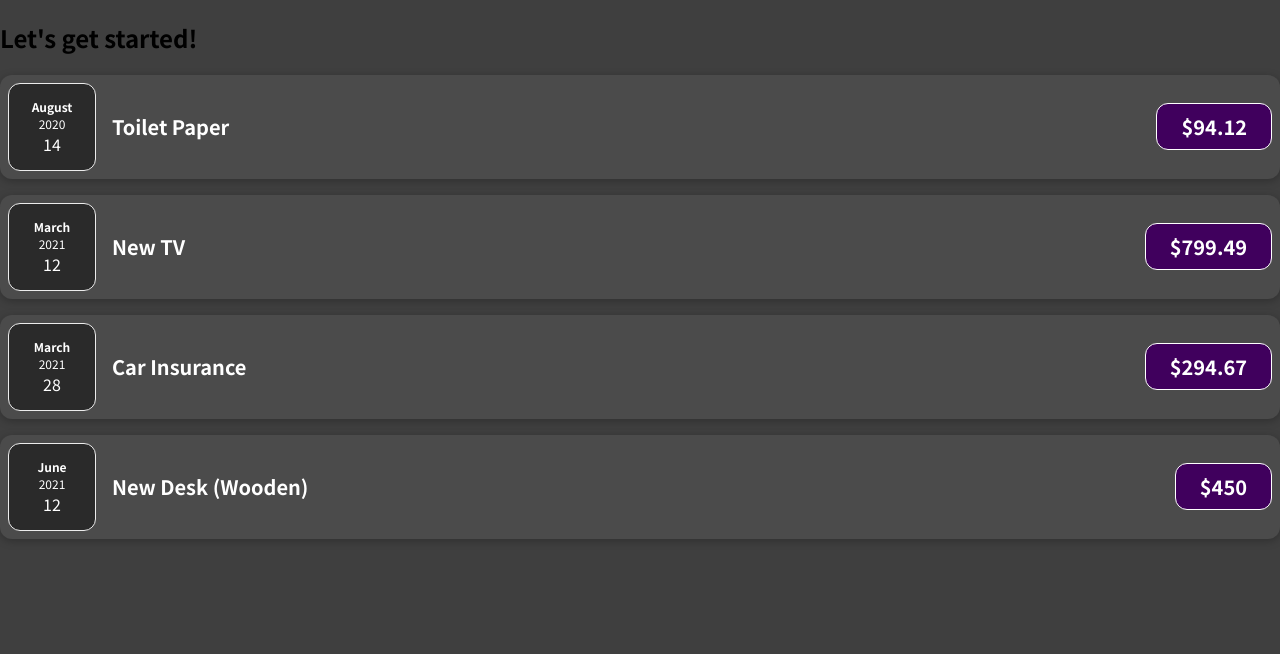
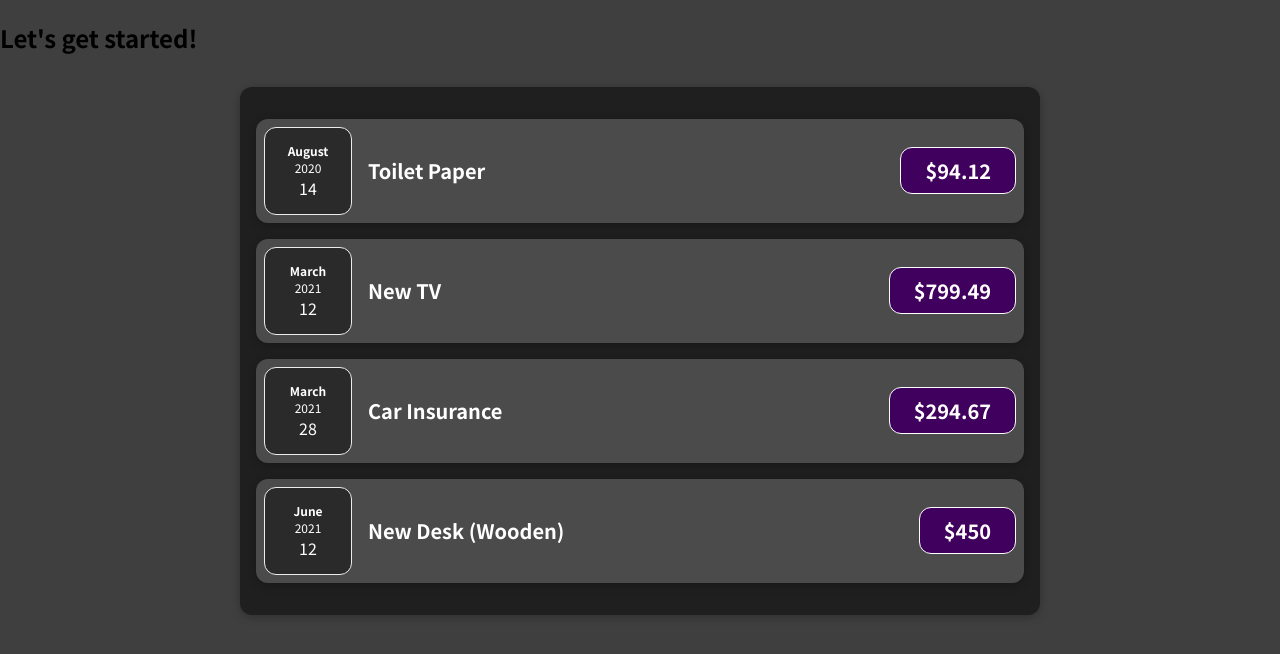
Before and after one commit to vadalanaresh/React-Complete-Guide, a React (Create React App) app: page / in a window 1280 px wide. Shown: the top 654 px of the page. Built offline with nearby package versions, Linux system fonts and the light colour scheme.

Commit message:
Composite components
Usage of props.children

```diff
--- a/src/App.js
+++ b/src/App.js
@@ -1,4 +1,4 @@
-import ExpenseItem from "./components/ExpenseItem";
+import Expenses from "./components/Expenses";
 
 function App() {
   const expenses = [
@@ -25,10 +25,7 @@ function App() {
   return (
     <div>
       <h2>Let's get started!</h2>
-      <ExpenseItem title={expenses[0].title} amount={expenses[0].amount} date={expenses[0].date} />
-      <ExpenseItem title={expenses[1].title} amount={expenses[1].amount} date={expenses[1].date} />
-      <ExpenseItem title={expenses[2].title} amount={expenses[2].amount} date={expenses[2].date} />
-      <ExpenseItem title={expenses[3].title} amount={expenses[3].amount} date={expenses[3].date} />
+      <Expenses expenses={expenses}></Expenses>
     </div>
   );
 }
--- /dev/null
+++ b/src/components/Card.css
@@ -0,0 +1,4 @@
+.card{
+  border-radius: 12px;
+  box-shadow: 0 2px 8px rgba(0, 0, 0, 0.25);
+}
--- /dev/null
+++ b/src/components/Card.jsx
@@ -0,0 +1,8 @@
+import "./Card.css";
+
+function Card(props) {
+    var classes = `card ${props.className}`
+    return (<div className={classes}>{props.children}</div>)
+}
+
+export default Card;
--- /dev/null
+++ b/src/components/Expense.css
@@ -0,0 +1,7 @@
+.expenses {
+  padding: 1rem;
+  background-color: rgb(31, 31, 31);
+  margin: 2rem auto;
+  width: 50rem;
+  max-width: 95%;
+}
--- a/src/components/ExpenseItem.css
+++ b/src/components/ExpenseItem.css
@@ -2,10 +2,8 @@
   display: flex;
   justify-content: space-between;
   align-items: center;
-  box-shadow: 0 2px 8px rgba(0, 0, 0, 0.25);
   padding: 0.5rem;
   margin: 1rem 0;
-  border-radius: 12px;
   background-color: #4b4b4b;
 }
 
--- a/src/components/ExpenseItem.jsx
+++ b/src/components/ExpenseItem.jsx
@@ -1,15 +1,16 @@
 import ExpenseDate from "./ExpenseDate";
+import Card from "./Card";
 import "./ExpenseItem.css";
 
 function ExpenseItem(props) {
     return (
-        <div className="expense-item">
+        <Card className="expense-item">
             <ExpenseDate date={props.date} />
             <div className="expense-item__description">
                 <h2>{props.title}</h2>
                 <div className="expense-item__price"> ${props.amount}</div>
             </div>
-        </div>
+        </Card>
     );
 }
 
--- /dev/null
+++ b/src/components/Expenses.jsx
@@ -0,0 +1,17 @@
+import ExpenseItem from "./ExpenseItem";
+import Card from "./Card";
+import './Expense.css'
+
+function Expenses(props) {
+
+    return (
+        <Card className="expenses">
+            <ExpenseItem title={props.expenses[0].title} amount={props.expenses[0].amount} date={props.expenses[0].date} />
+            <ExpenseItem title={props.expenses[1].title} amount={props.expenses[1].amount} date={props.expenses[1].date} />
+            <ExpenseItem title={props.expenses[2].title} amount={props.expenses[2].amount} date={props.expenses[2].date} />
+            <ExpenseItem title={props.expenses[3].title} amount={props.expenses[3].amount} date={props.expenses[3].date} />
+        </Card>
+    );
+}
+
+export default Expenses;
```
